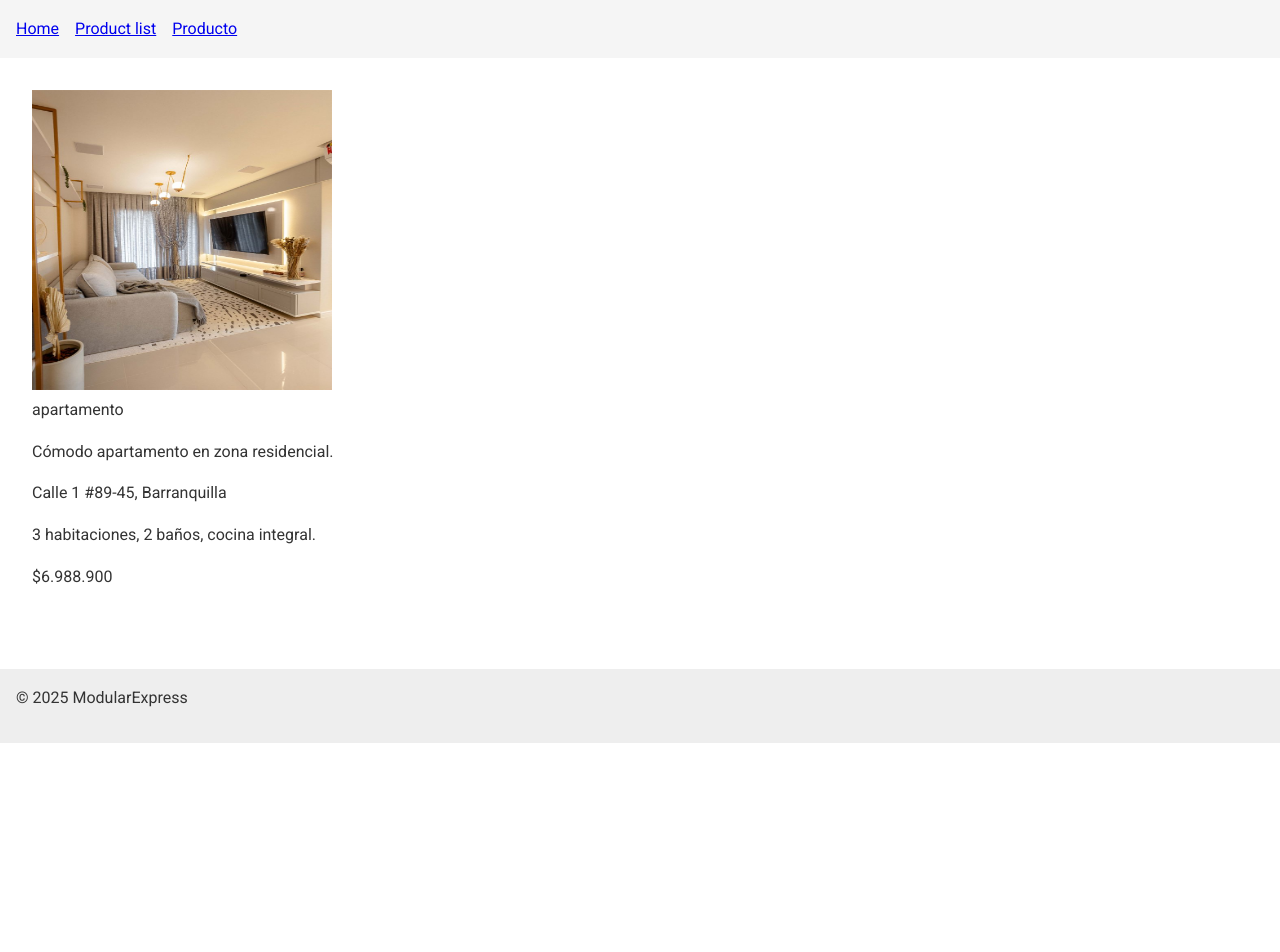
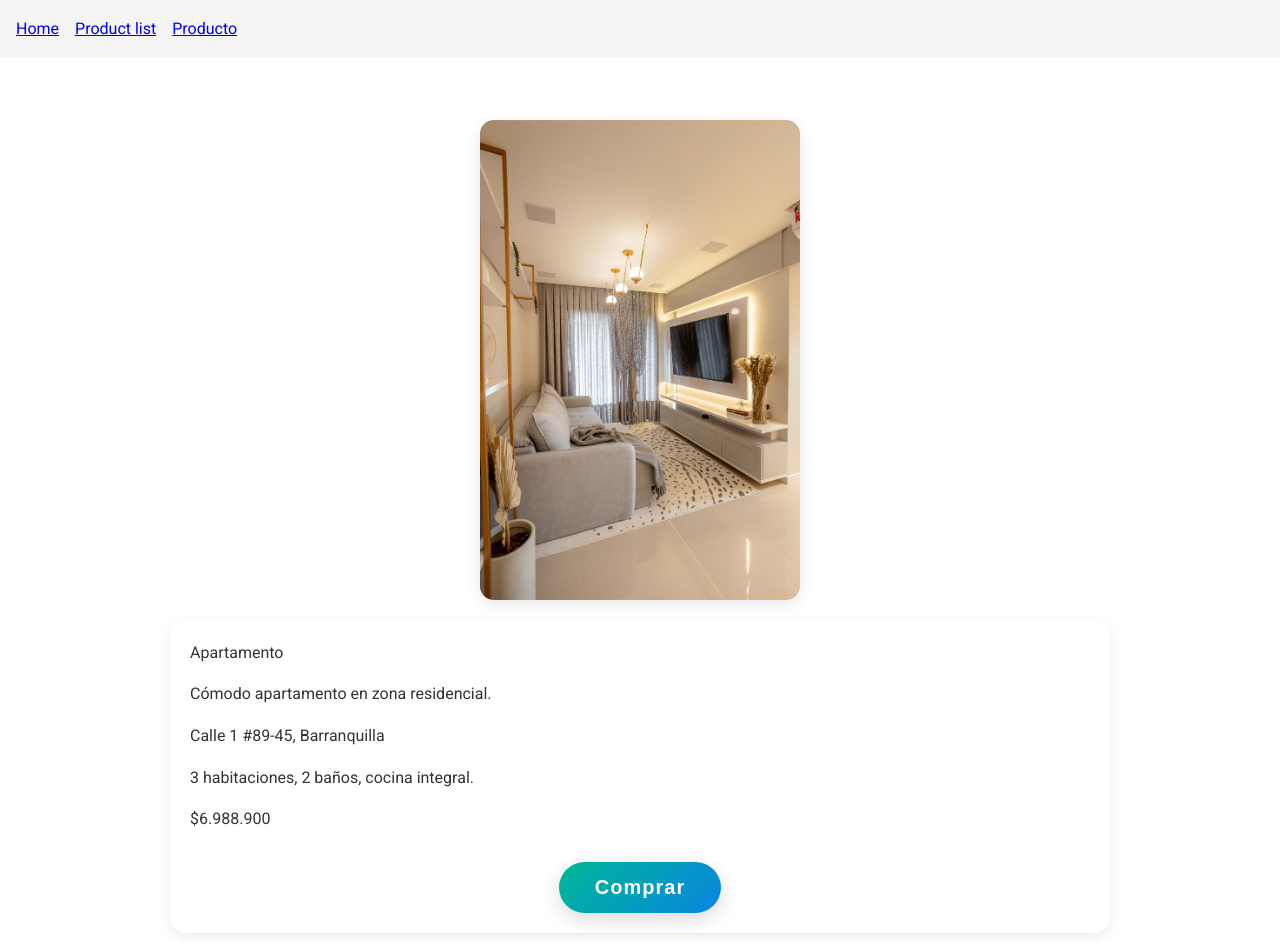
Before and after one commit to Torres7455/modular-express, a React (Vite) app: page /product in a window 1280 px wide. Shown: the top 952 px of the page. Before the commit the page ends 800 px from the top, so only its background shows below. Built offline with nearby package versions, Linux system fonts and the light colour scheme.

Commit message:
ULTIMOS CAMBIOS

```diff
--- a/DB/inmuebles_ejemplo.json
+++ b/DB/inmuebles_ejemplo.json
@@ -1,7 +1,7 @@
 [
     {
         "id": 1,
-        "tipo": "apartamento",
+        "tipo": "Apartamento",
         "descripcion": "Cómodo apartamento en zona residencial.",
         "direccion": "Calle 1 #89-45, Barranquilla",
         "detalles": "3 habitaciones, 2 baños, cocina integral.",
@@ -16,11 +16,11 @@
     },
     {
         "id": 2,
-        "tipo": "casa",
+        "tipo": "Casa",
         "descripcion": "Amplia casa con jardín y garaje.",
         "direccion": "Transversal 65 #33-22, Cali",
         "detalles": "1 oficina principal, sala de reuniones, cafetería.",
-        "precio": 456840440,
+        "precio": "$456.840.440",
         "imagenes": [
             "img5.jpg",
             "img2.jpg",
@@ -31,11 +31,11 @@
     },
     {
         "id": 3,
-        "tipo": "oficina",
+        "tipo": "Oficina",
         "descripcion": "Moderna oficina ubicada en zona empresarial.",
         "direccion": "Avenida 93 #5-38, Bogotá",
         "detalles": "2 habitaciones, 1 baño, sala-comedor.",
-        "precio": 162213961,
+        "precio": "$162.213.961",
         "imagenes": [
             "img1.jpg",
             "img3.jpg"
@@ -44,11 +44,11 @@
     },
     {
         "id": 4,
-        "tipo": "oficina",
+        "tipo": "Oficina",
         "descripcion": "Moderna oficina ubicada en zona empresarial.",
         "direccion": "Carrera 79 #53-3, Barranquilla",
         "detalles": "3 habitaciones, 2 baños, cocina integral.",
-        "precio": 574083233,
+        "precio": "$574.083.233",
         "imagenes": [
             "img2.jpg",
             "img1.jpg",
@@ -60,11 +60,11 @@
     },
     {
         "id": 5,
-        "tipo": "oficina",
+        "tipo": "Oficina",
         "descripcion": "Moderna oficina ubicada en zona empresarial.",
         "direccion": "Calle 83 #89-30, Cartagena",
         "detalles": "1 oficina principal, sala de reuniones, cafetería.",
-        "precio": 353042035,
+        "precio": "$353.042.035",
         "imagenes": [
             "img5.jpg",
             "img2.jpg",
@@ -75,11 +75,11 @@
     },
     {
         "id": 6,
-        "tipo": "casa",
+        "tipo": "Casa",
         "descripcion": "Amplia casa con jardín y garaje.",
         "direccion": "Avenida 4 #87-38, Cartagena",
         "detalles": "2 habitaciones, 1 baño, sala-comedor.",
-        "precio": 686350319,
+        "precio": "$686.350.319",
         "imagenes": [
             "img2.jpg",
             "img5.jpg",
@@ -91,11 +91,11 @@
     },
     {
         "id": 7,
-        "tipo": "apartamento",
+        "tipo": "Apartamento",
         "descripcion": "Cómodo apartamento en zona residencial.",
         "direccion": "Avenida 78 #76-40, Bogotá",
         "detalles": "2 habitaciones, 1 baño, sala-comedor.",
-        "precio": 504214142,
+        "precio": "$504.214.142",
         "imagenes": [
             "img2.jpg",
             "img3.jpg",
@@ -105,11 +105,11 @@
     },
     {
         "id": 8,
-        "tipo": "casa",
+        "tipo": "Casa",
         "descripcion": "Amplia casa con jardín y garaje.",
         "direccion": "Transversal 76 #66-28, Medellín",
         "detalles": "1 oficina principal, sala de reuniones, cafetería.",
-        "precio": 549230132,
+        "precio": "$549.230.132",
         "imagenes": [
             "img1.jpg",
             "img2.jpg",
@@ -119,11 +119,11 @@
     },
     {
         "id": 9,
-        "tipo": "apartamento",
+        "tipo": "Apartamento",
         "descripcion": "Cómodo apartamento en zona residencial.",
         "direccion": "Transversal 92 #3-43, Cali",
         "detalles": "2 habitaciones, 1 baño, sala-comedor.",
-        "precio": 798756769,
+        "precio": "$798.756.769",
         "imagenes": [
             "img3.jpg",
             "img5.jpg",
@@ -133,11 +133,11 @@
     },
     {
         "id": 10,
-        "tipo": "apartamento",
+        "tipo": "Apartamento",
         "descripcion": "Cómodo apartamento en zona residencial.",
         "direccion": "Calle 62 #59-37, Medellín",
         "detalles": "3 habitaciones, 2 baños, cocina integral.",
-        "precio": 317358796,
+        "precio": "$317.358.796",
         "imagenes": [
             "img3.jpg",
             "img5.jpg",
--- a/src/design-system/pages/Product/product.css
+++ b/src/design-system/pages/Product/product.css
@@ -1,6 +1,52 @@
+.descripcion-container {
+  padding: 20px;
+  background-color: #ffffff;
+  border-radius: 16px;
+  box-shadow: 0 4px 12px rgba(0, 0, 0, 0.08);
+  margin: 20px auto;
+  max-width: 900px;
+}
+
+.boton-comprar-container {
+  text-align: center;
+  margin-top: 30px;
+}
+
+.boton-comprar {
+  background: linear-gradient(135deg, #00b894, #0984e3);
+  color: white;
+  font-size: 20px;
+  padding: 14px 36px;
+  border: none;
+  border-radius: 50px;
+  cursor: pointer;
+  box-shadow: 0 6px 20px rgba(0, 0, 0, 0.15);
+  transition: all 0.3s ease;
+  font-weight: 600;
+  letter-spacing: 1px;
+}
+
+.boton-comprar:hover {
+  transform: scale(1.05);
+  box-shadow: 0 8px 26px rgba(0, 0, 0, 0.2);
+  background: linear-gradient(135deg, #00cec9, #74b9ff);
+}
+.view-image-container {
+  display: flex;
+  justify-content: center;
+  align-items: center;
+  margin-top: 30px;
+}
+
+.view-image {
+  max-width: 90%;
+  height: auto;
+  border-radius: 14px;
+  box-shadow: 0 4px 15px rgba(0, 0, 0, 0.1);
+}
 
 
 .presentation-image{
-    width: 300px;
-    height: 300px;
+    width: 100px;
+    height: 100px;
 }
--- a/src/design-system/pages/Product/product.jsx
+++ b/src/design-system/pages/Product/product.jsx
@@ -2,7 +2,7 @@ import DescripcionProducto from "../../templates/Producto/descripcion-producto/d
 import ViewImage from "../../templates/Producto/viewimage/viewImage";
 import products from "../../../../DB/inmuebles_ejemplo.json";
 import { useEffect, useState } from "react";
-import "./product.css"
+import "./product.css";
 
 export default function Product() {
   const [product, setProduct] = useState(null);
@@ -11,13 +11,16 @@ export default function Product() {
     const params = new URLSearchParams(window.location.search);
     const id = params.get("id");
     if (id) {
-      // Buscar producto con id igual al parámetro (convertir a número)
       const prod = products.find(p => p.id === Number(id));
       setProduct(prod || null);
     } else {
-      setProduct(products[0]); // primer producto por defecto
+      setProduct(products[0]);
     }
   }, []);
+
+  const handleComprar = () => {
+    alert(`¡Has comprado el inmueble "${product.tipo}" en ${product.direccion}!`);
+  };
 
   if (!product) return <p>Producto no encontrado</p>;
 
@@ -26,8 +29,13 @@ export default function Product() {
       <section>
         <ViewImage data={product} />
       </section>
-      <section>
+      <section className="descripcion-container">
         <DescripcionProducto data={product} />
+        <div className="boton-comprar-container">
+          <button className="boton-comprar" onClick={handleComprar}>
+            Comprar
+          </button>
+        </div>
       </section>
     </>
   );
--- a/src/design-system/pages/ProductList/product-list.jsx
+++ b/src/design-system/pages/ProductList/product-list.jsx
@@ -18,40 +18,21 @@ export default function ModulesComparison() {
   <div className="productlist-container">
 
     {/* Imagen agregada */}
-    <img
-      src="/img/img3.jpg"
-      alt="Imagen Representativa"
-      style={{ width: '300px', marginBottom: '20px', display: 'block', marginLeft: 'auto', marginRight: 'auto' }}
-    />
+
 
     <Title level={2} className="productlist-title">
-      Compare Nuestros Módulos Prefabricados
+     LISTA DE PRODUCTOS
     </Title>
 
-    <Table
-      dataSource={modulesData}
-      columns={columns}
-      pagination={false}
-      bordered
-      size="middle"
-      style={{ marginBottom: 40 }}
-      scroll={{ x: 'max-content' }}
-    />
+
 
     <Row justify="center">
       <Col xs={24} sm={20} md={18}>
         <Paragraph className="productlist-paragraph">
           En <Text strong>Modular Express</Text> te conectamos con los mejores proveedores de módulos prefabricados para que obtengas soluciones rápidas, eficientes y adaptadas a tus necesidades.
         </Paragraph>
-        <Paragraph className="productlist-paragraph">
-          Al elegir nuestros servicios de intermediación y asesoría, accedes a:
-        </Paragraph>
         <ul className="productlist-ul">
-          <li>✅ Entregas en tiempos récord gracias a nuestra red de proveedores confiables.</li>
-          <li>✅ Planos y diseños personalizados para maximizar funcionalidad y confort.</li>
-          <li>✅ Asesoría legal y técnica gratuita para facilitar tu proceso.</li>
-          <li>✅ Acceso a materiales y estructuras de alta calidad seleccionados por expertos.</li>
-          <li>✅ Soporte postventa para asegurar tu satisfacción a largo plazo.</li>
+
         </ul>
       </Col>
     </Row>
--- a/src/design-system/templates/ProductList/lista/lista.css
+++ b/src/design-system/templates/ProductList/lista/lista.css
@@ -56,7 +56,7 @@
   background-color: #27ae60;
 }
 .buy-button {
-  background-color: #1890ff;  /* Azul tipo Ant Design */
+  background-color: #40a9ff;
   color: white;
   border: none;
   padding: 10px 18px;
@@ -69,5 +69,5 @@
 }
 
 .buy-button:hover {
-  background-color: #40a9ff; /* Azul más claro al pasar mouse */
+  background-color: #40a9ff;
 }
--- a/src/design-system/templates/Producto/viewimage/viewImage.jsx
+++ b/src/design-system/templates/Producto/viewimage/viewImage.jsx
@@ -1,7 +1,9 @@
-export default function ViewImage(data) {
+import "./viewImage.css"; // Asegúrate de importar el CSS
+
+export default function ViewImage({ data }) {
   return (
-    <>
-      <img className="presentation-image"  src={data?.data?.imagen_default} alt="" />
-    </>
+    <div className="view-image-container">
+      <img className="view-image" src={data.imagen_default} alt={data.tipo} />
+    </div>
   );
 }
--- a/src/design-system/templates/Producto/viewimage/viewimage.css
+++ b/src/design-system/templates/Producto/viewimage/viewimage.css
@@ -0,0 +1,14 @@
+.view-image-container {
+  display: flex;
+  justify-content: center;
+  align-items: center;
+  margin-top: 30px;
+}
+
+.view-image {
+  width: 320px;       /* Puedes cambiar este valor si quieres más pequeña */
+  max-width: 90%;     /* Para que sea responsive en móviles */
+  height: auto;
+  border-radius: 14px;
+  box-shadow: 0 4px 15px rgba(0, 0, 0, 0.1);
+}
```
